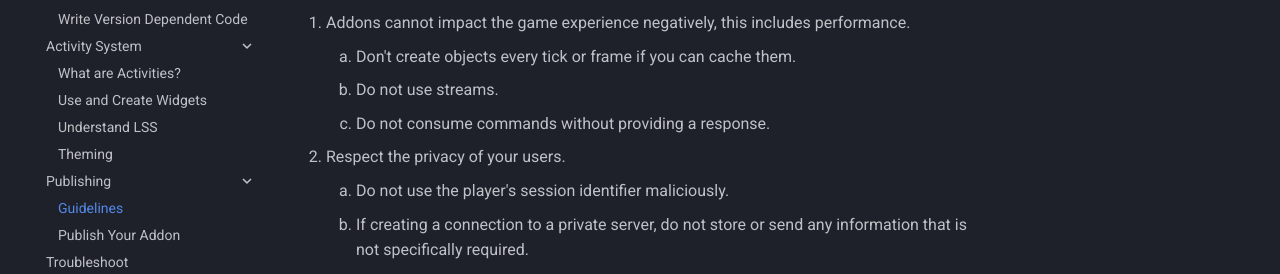
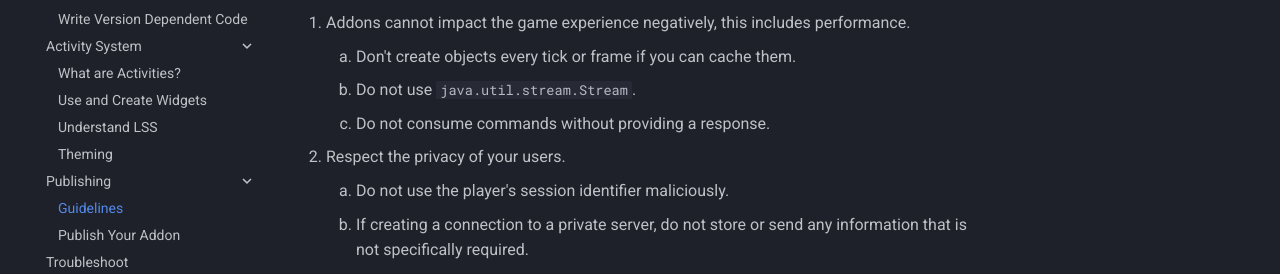
Before and after one commit to LabyMod/labymod4-api-wiki, an MkDocs documentation site: the page built from docs/pages/addon/publishing/guidelines.md, in a window 1280 px wide and 900 px high. Shown: the part 409-683 px from the top of the window. Built offline with MkDocs 1.6.1 and Material for MkDocs 9.7.7, drawn with Linux system fonts in a browser that asks for light colours.

Commit message:
Clarify which streams are meant

```diff
--- a/docs/pages/addon/publishing/guidelines.md
+++ b/docs/pages/addon/publishing/guidelines.md
@@ -7,7 +7,7 @@ Before you can submit an addon to our addon store, make sure you are following t
 
 1. Addons cannot impact the game experience negatively, this includes performance.
     1. Don't create objects every tick or frame if you can cache them.
-    2. Do not use streams.
+    2. Do not use `java.util.stream.Stream`.
     3. Do not consume commands without providing a response.
 2. Respect the privacy of your users.
     1. Do not use the player's session identifier maliciously.
```
